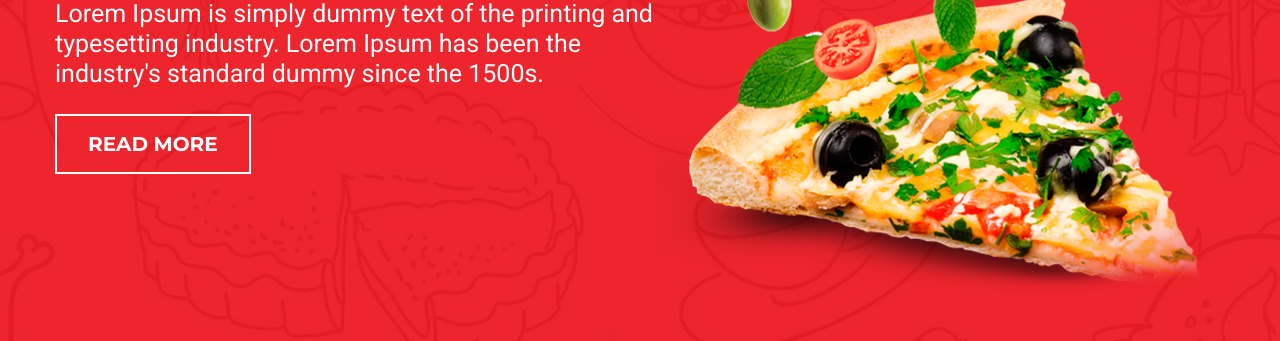
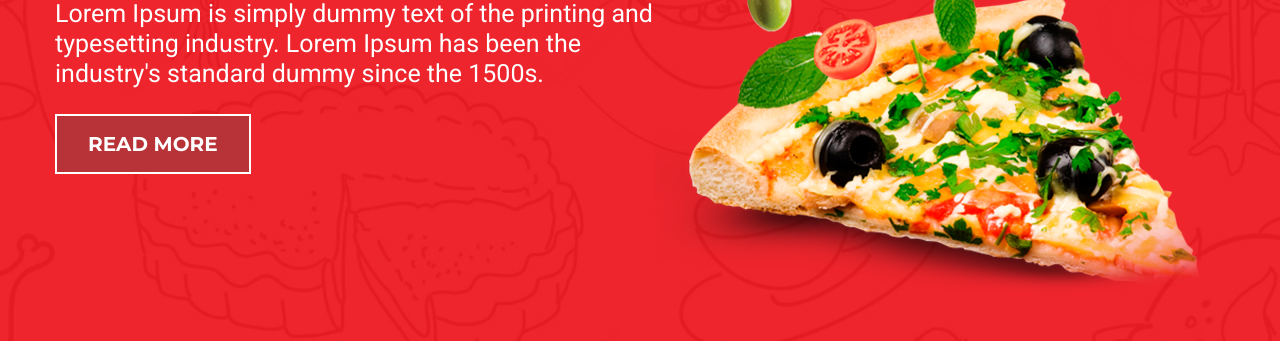
Before and after one commit to EugenPlaton/pizza, a plain HTML site: page docs/index.html in a window 1280 px wide. In both pictures the pointer is over the link "READ MORE". Shown: the part 459-800 px from the top of the page. Drawn offline with Linux system fonts and the light colour scheme.

Commit message:
css hover added

```diff
--- a/docs/css/style.css
+++ b/docs/css/style.css
@@ -179,6 +179,11 @@ body {
     color: #fff;
     border: 2px solid #fff;
     padding: 18px 31px;
+    transition: background-color .2s linear;
+}
+
+.btn:hover {
+    background-color: #b83337;
 }
 
 .main__image {
```
